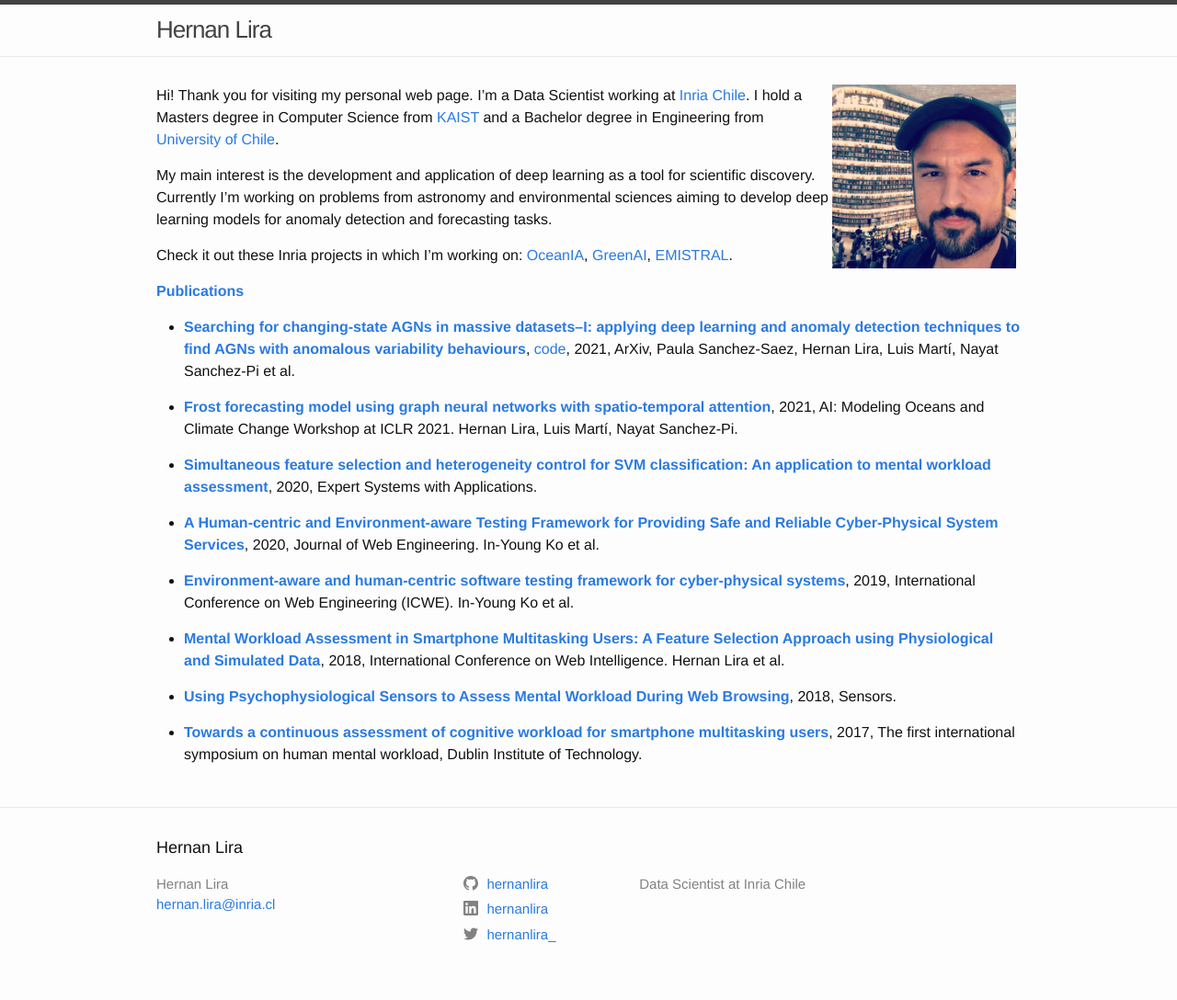
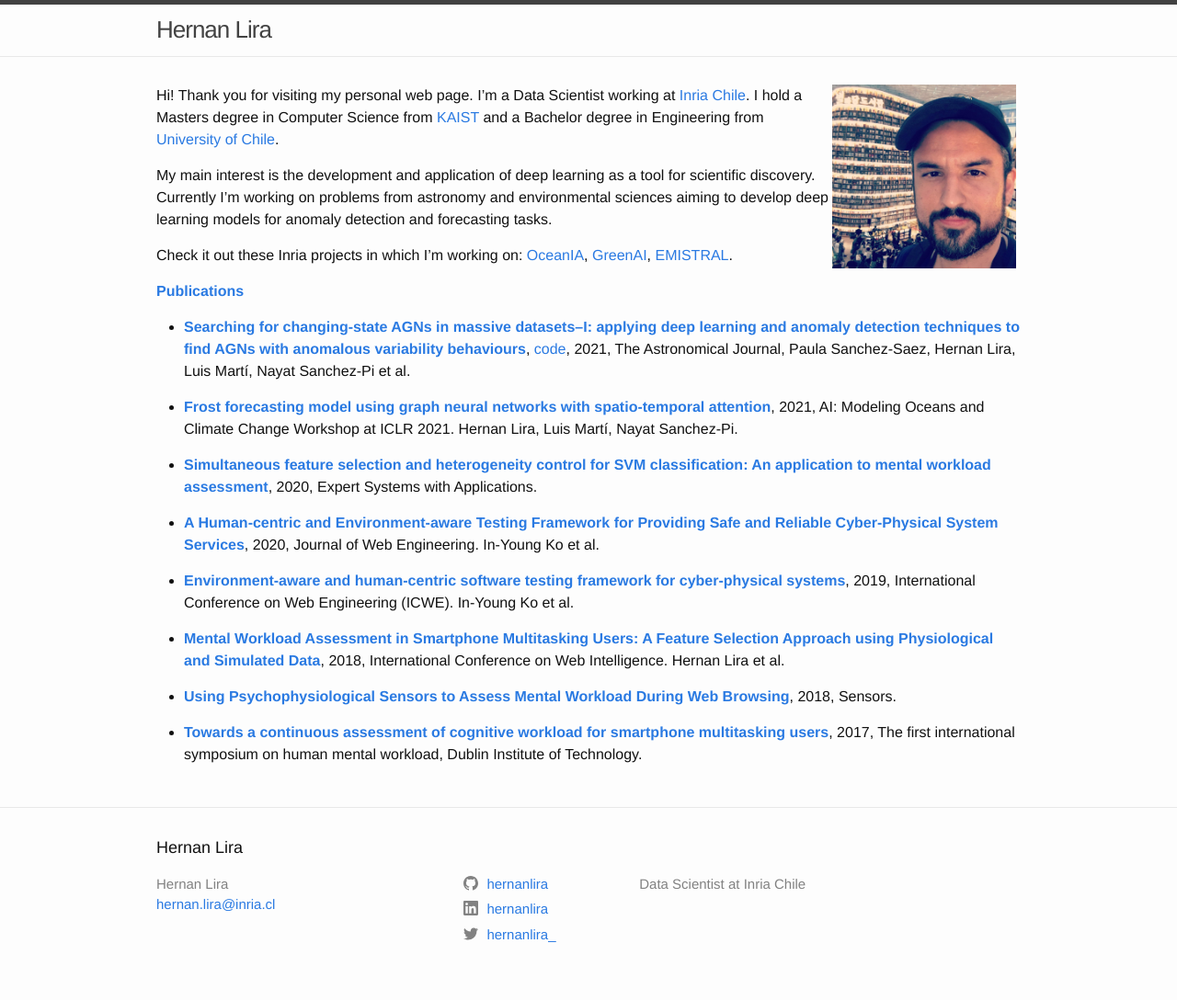
Before and after one commit to hernanlira/hernanlira.github.io, a Jekyll site: the page built from index.md, in a window 1280 px wide. Shown: the whole page at 92% size. Built offline with Jekyll 4.4.1, drawn with Linux system fonts in a browser that asks for light colours.

Commit message:
update publications

```diff
--- a/index.md
+++ b/index.md
@@ -17,7 +17,7 @@ Check it out these Inria projects in which I'm working on: [OceanIA](https://oce
 
 [**Publications**](https://scholar.google.com/citations?user=0us_4VIAAAAJ&hl=en)
 
-+ [**Searching for changing-state AGNs in massive datasets--I: applying deep learning and anomaly detection techniques to find AGNs with anomalous variability behaviours**](https://arxiv.org/abs/2106.07660),  [code](https://github.com/hernanlira/CSAGN_paper1),  2021, ArXiv, Paula Sanchez-Saez, Hernan Lira, Luis Martí, Nayat Sanchez-Pi et al.
++ [**Searching for changing-state AGNs in massive datasets--I: applying deep learning and anomaly detection techniques to find AGNs with anomalous variability behaviours**](https://arxiv.org/abs/2106.07660),  [code](https://github.com/hernanlira/CSAGN_paper1),  2021, The Astronomical Journal, Paula Sanchez-Saez, Hernan Lira, Luis Martí, Nayat Sanchez-Pi et al.
 
 + [**Frost forecasting model using graph neural networks with spatio-temporal attention**](https://hal.inria.fr/hal-03259658/),  2021, AI: Modeling Oceans and Climate Change Workshop at ICLR 2021. Hernan Lira, Luis Martí, Nayat Sanchez-Pi.
 
```
